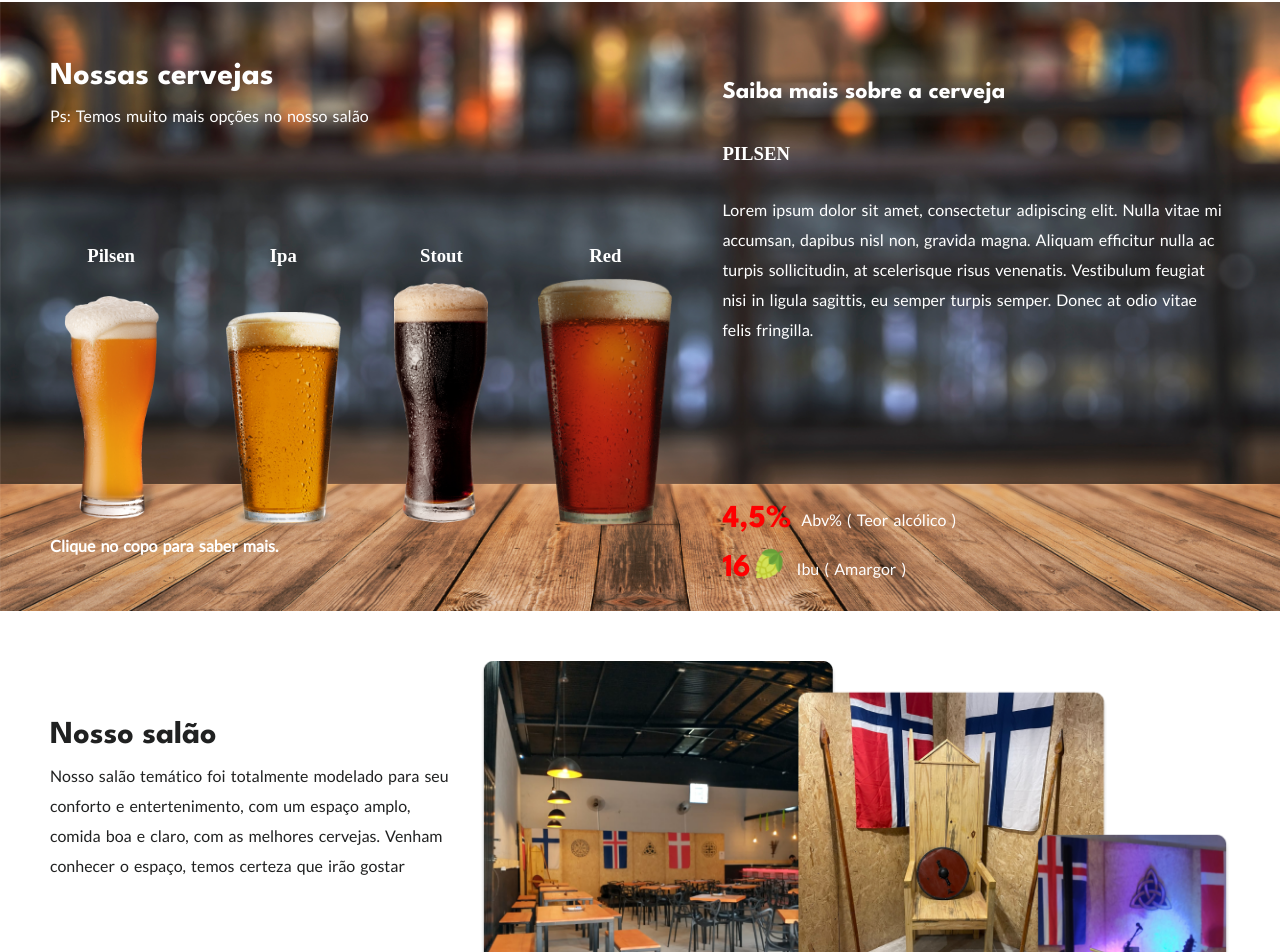
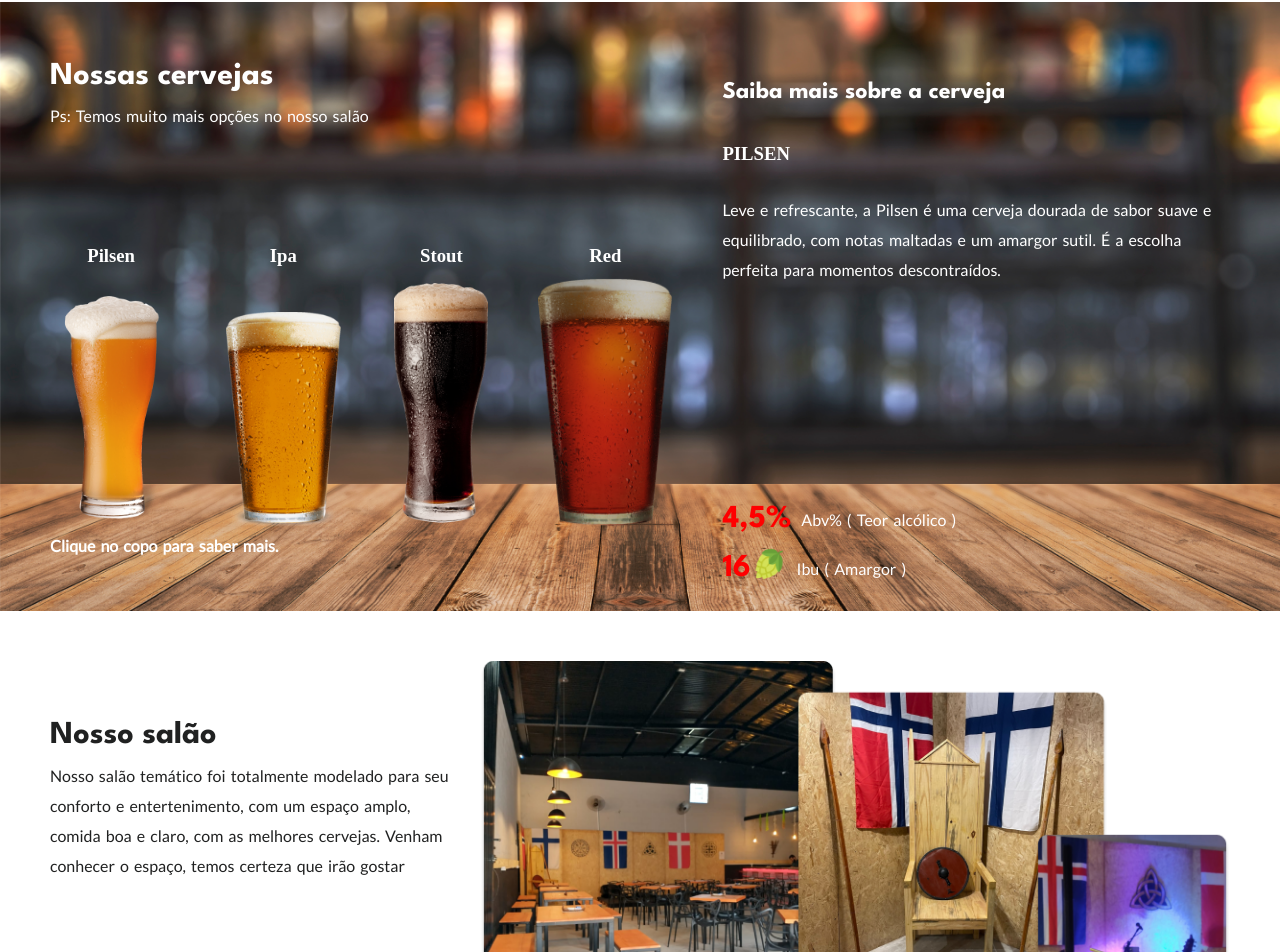
Before and after one commit to 30emanuel/copia-site, an Angular app: page / in a window 1280 px wide. Shown: the part 1041-1993 px from the top of the page. Built offline with nearby package versions, Linux system fonts and the light colour scheme; a web font is replaced by a local one.

Commit message:
descrições

```diff
--- a/src/app/home/home.component.ts
+++ b/src/app/home/home.component.ts
@@ -9,10 +9,10 @@ import { DataService } from '../services/data.service';
 export class HomeComponent implements OnInit {
 
   beers: any = [
-    {name: 'Pilsen', description: 'Lorem ipsum dolor sit amet, consectetur adipiscing elit. Nulla vitae mi accumsan, dapibus nisl non, gravida magna. Aliquam efficitur nulla ac turpis sollicitudin, at scelerisque risus venenatis. Vestibulum feugiat nisi in ligula sagittis, eu semper turpis semper. Donec at odio vitae felis fringilla.', abv: '16', ibu: '4,5%'},
-    {name: 'Ipa', description: 'Lorem ipsum dolor sit amet, consectetur adipiscing elit. Nulla vitae mi accumsan, dapibus nisl non, gravida magna. Aliquam efficitur nulla ac turpis sollicitudin, at scelerisque risus venenatis. Vestibulum feugiat nisi in ligula sagittis, eu semper turpis semper. Donec at odio vitae felis fringilla.', abv: '32', ibu: '4,5%'},
-    {name: 'Stout', description: 'Lorem ipsum dolor sit amet, consectetur adipiscing elit. Nulla vitae mi accumsan, dapibus nisl non, gravida magna. Aliquam efficitur nulla ac turpis sollicitudin, at scelerisque risus venenatis. Vestibulum feugiat nisi in ligula sagittis, eu semper turpis semper. Donec at odio vitae felis fringilla.', abv: '37', ibu: '5,5%'},
-    {name: 'Red', description: 'Lorem ipsum dolor sit amet, consectetur adipiscing elit. Nulla vitae mi accumsan, dapibus nisl non, gravida magna. Aliquam efficitur nulla ac turpis sollicitudin, at scelerisque risus venenatis. Vestibulum feugiat nisi in ligula sagittis, eu semper turpis semper. Donec at odio vitae felis fringilla.', abv: '52', ibu: '6,2%'},
+    {name: 'Pilsen', description: 'Leve e refrescante, a Pilsen é uma cerveja dourada de sabor suave e equilibrado, com notas maltadas e um amargor sutil. É a escolha perfeita para momentos descontraídos.', abv: '16', ibu: '4,5%'},
+    {name: 'Ipa', description: 'Intensamente aromática e amarga, a IPA é uma cerveja de coloração âmbar com sabores cítricos e frutados provenientes dos lúpulos. É ideal para os apreciadores de um perfil mais ousado.', abv: '32', ibu: '4,5%'},
+    {name: 'Stout', description: 'Escura e encorpada, a Stout é uma cerveja de sabor complexo com notas de café, chocolate e torrefação. Possui uma textura cremosa e um final levemente amargo, proporcionando uma experiência intensa.', abv: '37', ibu: '5,5%'},
+    {name: 'Red', description: 'De coloração avermelhada e aroma caramelado, a Red Ale é uma cerveja de sabor maltado e levemente adocicado. Com equilíbrio entre dulçor e amargor, é uma opção versátil e saborosa para os apreciadores de cervejas mais robustas.', abv: '52', ibu: '6,2%'},
   ]
 
   selectedBeerIndex: number = 0
```
